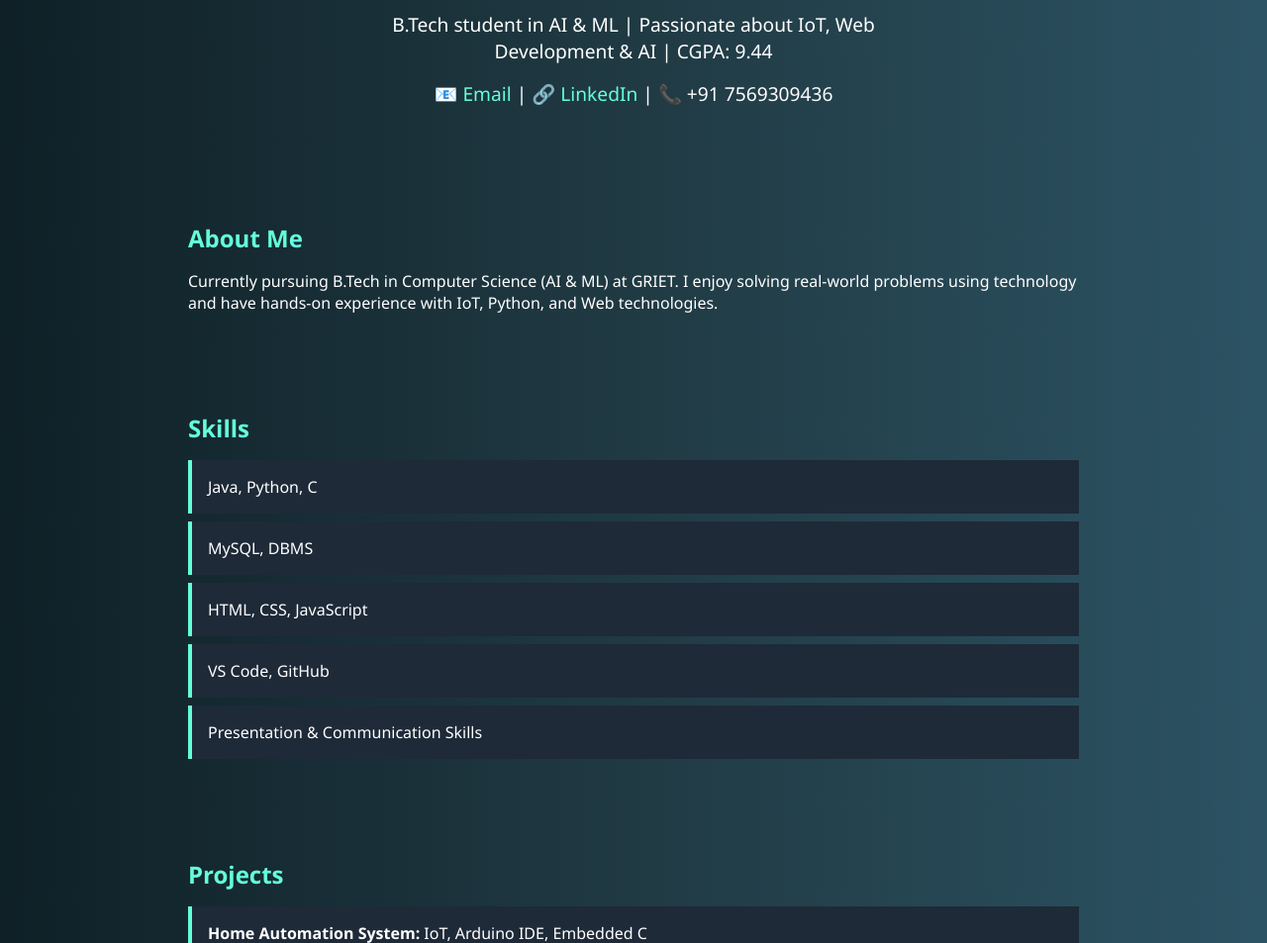
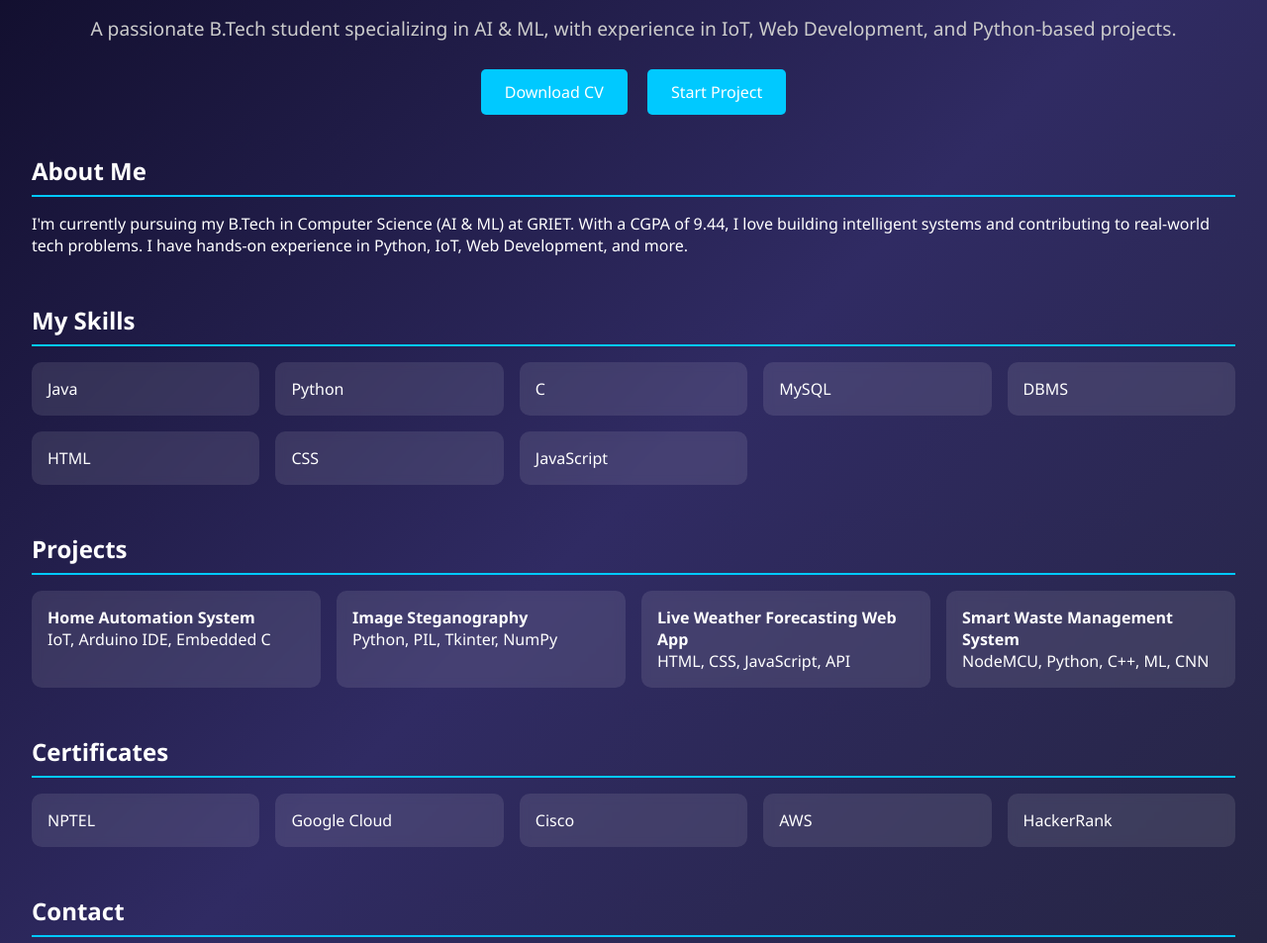
Before and after one commit to prasannakatipally/Prasanna-portfolio, a plain HTML site: page index.html in a window 1280 px wide. Shown: the part 146-1099 px from the top of the page at 99% size. Drawn offline with Linux system fonts and the light colour scheme.

Commit message:
index.html

```diff
--- a/index.html
+++ b/index.html
@@ -1,116 +1,128 @@
-<!DOCTYPE html>
-<html lang="en">
+<!DOCTYPE html><html lang="en">
   <head>
     <meta charset="UTF-8" />
     <meta name="viewport" content="width=device-width, initial-scale=1.0" />
-  <title>Prasanna Katipally | Portfolio</title>
+    <title>Prasanna Katipally - Portfolio</title>
     <style>
       body {
         margin: 0;
-      font-family: 'Segoe UI', sans-serif;
-      background: linear-gradient(to right, #0f2027, #203a43, #2c5364);
+        font-family: 'Segoe UI', Tahoma, Geneva, Verdana, sans-serif;
+        background: linear-gradient(135deg, #0f0c29, #302b63, #24243e);
         color: #fff;
+        padding: 2rem;
       }
       header {
         text-align: center;
-      padding: 3rem 1rem;
+        margin-bottom: 2rem;
       }
       header h1 {
-      font-size: 2.5rem;
-      color: #64ffda;
+        font-size: 3rem;
       }
       header p {
         font-size: 1.2rem;
-      max-width: 600px;
-      margin: 1rem auto;
+        color: #ccc;
       }
-    .section {
-      padding: 2rem 1rem;
-      max-width: 900px;
-      margin: auto;
+      .buttons {
+        margin-top: 1rem;
       }
-    .section h2 {
-      color: #64ffda;
+      .buttons a {
+        display: inline-block;
+        margin: 0.5rem;
+        padding: 0.75rem 1.5rem;
+        background: #00c9ff;
+        color: white;
+        text-decoration: none;
+        border-radius: 5px;
+      }
+      section {
+        margin-bottom: 3rem;
+      }
+      h2 {
+        border-bottom: 2px solid #00c9ff;
+        padding-bottom: 0.5rem;
         margin-bottom: 1rem;
       }
-    ul {
-      list-style: none;
-      padding: 0;
+      .skills, .projects, .certificates {
+        display: grid;
+        grid-template-columns: repeat(auto-fit, minmax(220px, 1fr));
+        gap: 1rem;
       }
-    li {
-      background: #1e2a38;
-      margin: 0.5rem 0;
+      .card {
+        background: rgba(255, 255, 255, 0.1);
         padding: 1rem;
-      border-left: 4px solid #64ffda;
-    }
-    footer {
-      text-align: center;
-      padding: 2rem;
-      font-size: 0.9rem;
-      color: #aaa;
-    }
-    a {
-      color: #64ffda;
-      text-decoration: none;
+        border-radius: 10px;
+        backdrop-filter: blur(5px);
       }
     </style>
   </head>
   <body>
     <header>
-    <h1>Hi, I'm Prasanna Katipally</h1>
-    <p>B.Tech student in AI & ML | Passionate about IoT, Web Development & AI | CGPA: 9.44</p>
-    <p><a href="mailto:prasannakatipally373@gmail.com">📧 Email</a> | <a href="https://www.linkedin.com/in/prasannakatipally">🔗 LinkedIn</a> | 📞 +91 7569309436</p>
-  </header>
+      <h1>Hi, I am Prasanna Katipally</h1>
+      <p>A passionate B.Tech student specializing in AI & ML, with experience in IoT, Web Development, and Python-based projects.</p>
+      <div class="buttons">
+        <a href="#">Download CV</a>
+        <a href="#projects">Start Project</a>
+      </div>
+    </header><section id="about">
+  <h2>About Me</h2>
+  <p>
+    I'm currently pursuing my B.Tech in Computer Science (AI & ML) at GRIET. With a CGPA of 9.44, I love building intelligent systems and contributing to real-world tech problems. I have hands-on experience in Python, IoT, Web Development, and more.
+  </p>
+</section>
 
-  <div class="section">
-    <h2>About Me</h2>
-    <p>Currently pursuing B.Tech in Computer Science (AI & ML) at GRIET. I enjoy solving real-world problems using technology and have hands-on experience with IoT, Python, and Web technologies.</p>
+<section id="skills">
+  <h2>My Skills</h2>
+  <div class="skills">
+    <div class="card">Java</div>
+    <div class="card">Python</div>
+    <div class="card">C</div>
+    <div class="card">MySQL</div>
+    <div class="card">DBMS</div>
+    <div class="card">HTML</div>
+    <div class="card">CSS</div>
+    <div class="card">JavaScript</div>
   </div>
+</section>
 
-  <div class="section">
-    <h2>Skills</h2>
-    <ul>
-      <li>Java, Python, C</li>
-      <li>MySQL, DBMS</li>
-      <li>HTML, CSS, JavaScript</li>
-      <li>VS Code, GitHub</li>
-      <li>Presentation & Communication Skills</li>
-    </ul>
+<section id="projects">
+  <h2>Projects</h2>
+  <div class="projects">
+    <div class="card">
+      <strong>Home Automation System</strong><br />
+      IoT, Arduino IDE, Embedded C
     </div>
+    <div class="card">
+      <strong>Image Steganography</strong><br />
+      Python, PIL, Tkinter, NumPy
+    </div>
+    <div class="card">
+      <strong>Live Weather Forecasting Web App</strong><br />
+      HTML, CSS, JavaScript, API
+    </div>
+    <div class="card">
+      <strong>Smart Waste Management System</strong><br />
+      NodeMCU, Python, C++, ML, CNN
+    </div>
+  </div>
+</section>
 
-  <div class="section">
-    <h2>Projects</h2>
-    <ul>
-      <li><strong>Home Automation System:</strong> IoT, Arduino IDE, Embedded C</li>
-      <li><strong>Image Steganography:</strong> Python, Tkinter, PIL, NumPy</li>
-      <li><strong>Live Weather Forecasting Web App:</strong> HTML, CSS, JavaScript, API</li>
-      <li><strong>Smart Waste Management System:</strong> IoT, Python, C++, ML, CNN</li>
-    </ul>
+<section id="certificates">
+  <h2>Certificates</h2>
+  <div class="certificates">
+    <div class="card">NPTEL</div>
+    <div class="card">Google Cloud</div>
+    <div class="card">Cisco</div>
+    <div class="card">AWS</div>
+    <div class="card">HackerRank</div>
   </div>
+</section>
 
-  <div class="section">
-    <h2>Certifications</h2>
-    <ul>
-      <li>NPTEL - IIoT (Top 5%)</li>
-      <li>Google Cloud - Generative AI Virtual Internship</li>
-      <li>Cisco - Cybersecurity & CCNA Intro</li>
-      <li>AWS - Cloud Foundations, Architecting, Machine Learning</li>
-      <li>HackerRank - Python (Basic)</li>
-    </ul>
-  </div>
+<section id="contact">
+  <h2>Contact</h2>
+  <p>Email: prasannakatipally373@gmail.com</p>
+  <p>Phone: +91 7569309436</p>
+  <p>LinkedIn: <a href="https://www.linkedin.com/in/prasannakatipally" style="color:#00c9ff">@prasannakatipally</a></p>
+</section>
 
-  <div class="section">
-    <h2>Extra Curricular Activities</h2>
-    <ul>
-      <li>Leadership & Volunteering</li>
-      <li>Robotics & IoT Enthusiast</li>
-      <li>Hackathon Participant</li>
-      <li>Arts & Sports</li>
-    </ul>
-  </div>
-
-  <footer>
-    &copy; 2025 Prasanna Katipally. Built with ❤️
-  </footer>
   </body>
 </html>
```
Lines whose indentation alone changed are shown as unchanged.
